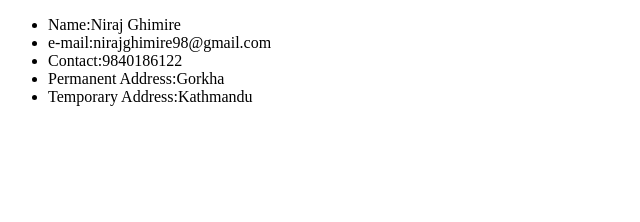
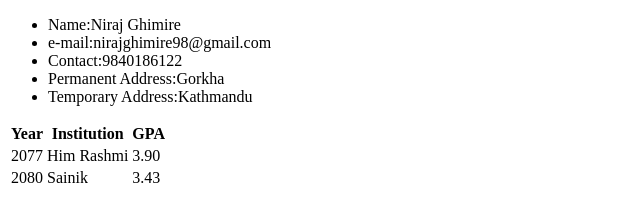
Before and after one commit to Niraj023/Niraj_Work, a plain HTML site: page index.html in a window 1280 px wide. Shown: the whole page, without its empty margins (0-640 px from the left). Drawn offline with Linux system fonts and the light colour scheme.

Commit message:
initial index.html

```diff
--- a/index.html
+++ b/index.html
@@ -12,5 +12,23 @@
         <li>Permanent Address:Gorkha</li>
         <li>Temporary Address:Kathmandu</li>
     </ul>
+
+    <table>
+        <tr>
+            <th>Year</th>
+            <th>Institution</th>
+            <th>GPA</th>
+        </tr>
+        <tr>
+            <td>2077</td>
+            <td>Him Rashmi</td>
+            <td>3.90</td>
+        </tr>
+        <tr>
+            <td>2080</td>
+            <td>Sainik</td>
+            <td>3.43</td>
+        </tr>
+    </table>
 </body>
 </html>
```
